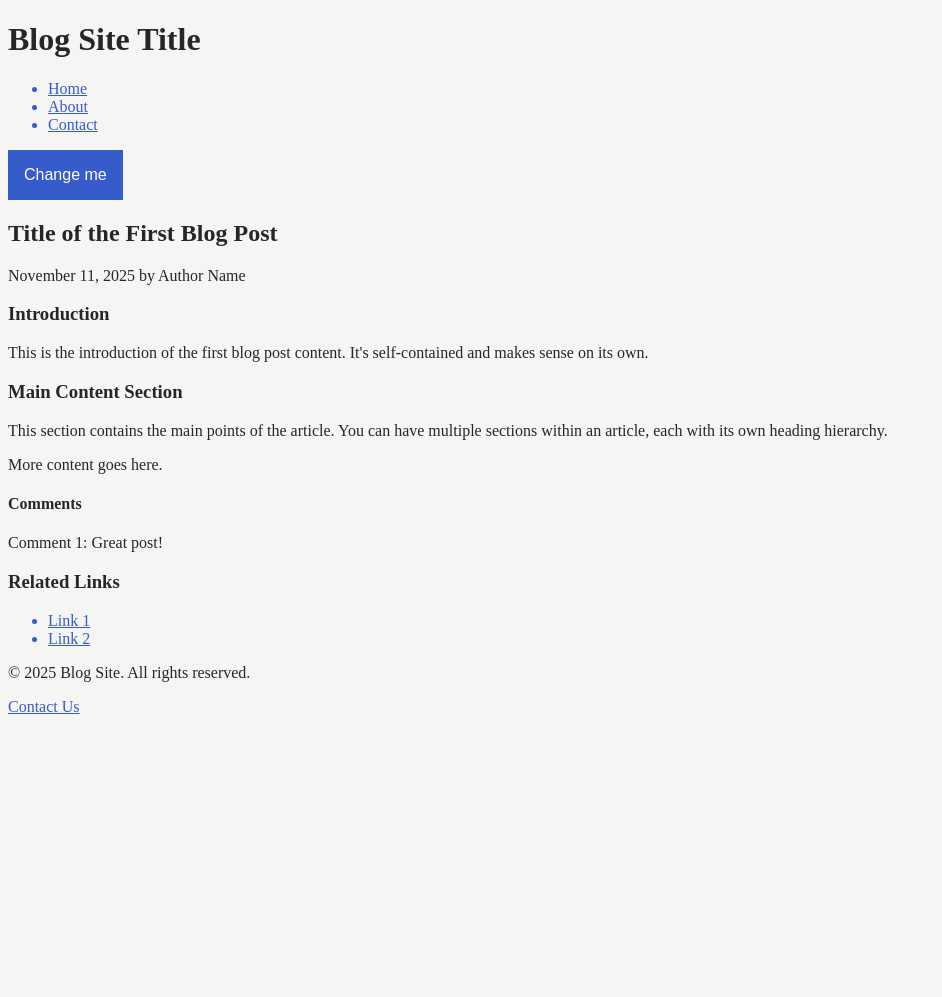
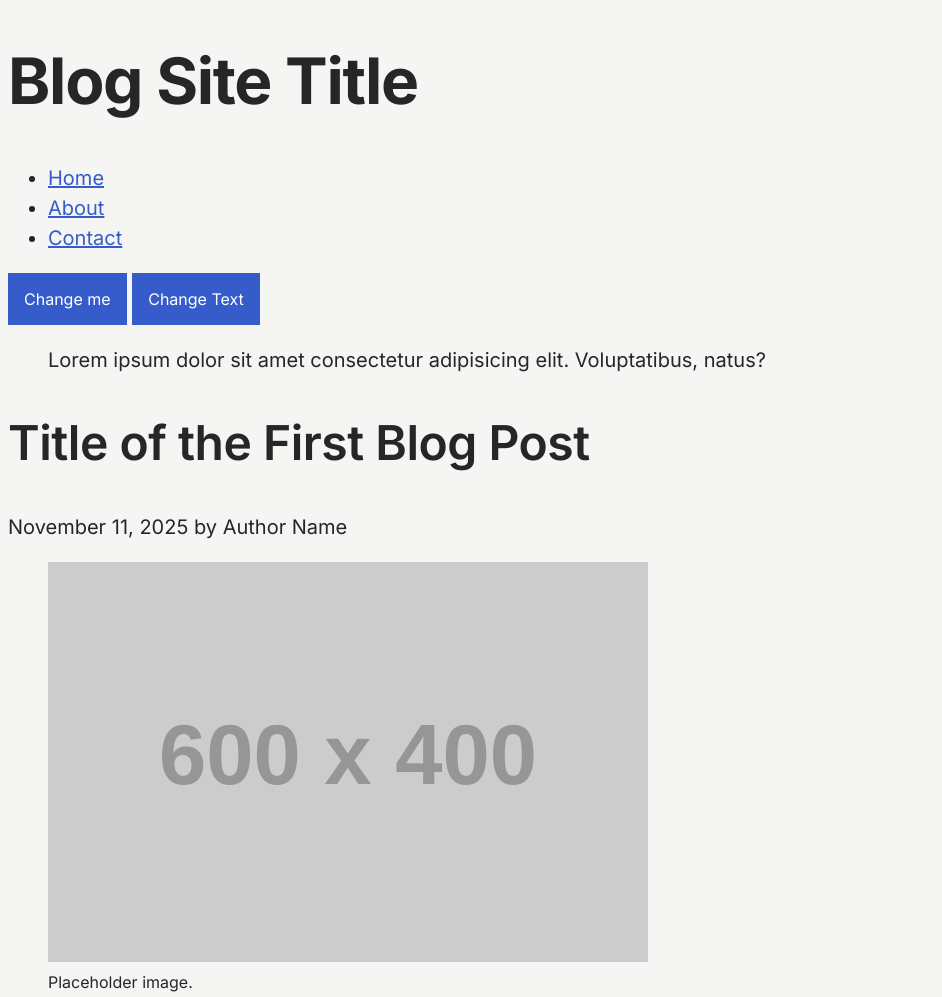
Before and after one commit to IDBCourses/kd401b-ht26-a3-Teddiefinstrom, a plain HTML site: page index.html in a window 1280 px wide. Shown: the top 997 px of the page, without its empty margins (0-942 px from the left). Before the commit the page ends 800 px from the top, so only its background shows below. Drawn offline with Linux system fonts and the light colour scheme; placeholder pictures from the web are drawn by us.

Commit message:
Add type scale

```diff
--- a/dark.css
+++ b/dark.css
@@ -6,28 +6,3 @@
   --color-surface: #383838;
   --color-on-primary: #262626;
 }
-
-body {
-  background-color: var(--color-bg);
-  color: var(--color-text);
-}
-
-a {
-  color: var(--color-accent);
-}
-
-a:hover {
-  color: var(--color-accent-hover);
-}
-
-button {
-  background-color: var(--color-accent);
-  color: var(--color-on-primary);
-  border: none;
-  padding: 1rem 1rem;
-  text-align: center;
-  text-decoration: none;
-  display: inline-block;
-  font-size: 16px;
-  cursor: pointer;
-}
--- /dev/null
+++ b/font.css
@@ -0,0 +1,33 @@
+:root {
+  --font-family: "Inter", sans-serif;
+
+  --h1-font-family: var(--font-family);
+  --h1-weight: 700;
+  --h1-size: 4rem;
+  --h1-line-height: 1.2;
+  --h1-letter-spacing: -0.02em;
+
+  --h2-font-family: var(--font-family);
+  --h2-weight: 600;
+  --h2-size: 3rem;
+  --h2-line-height: 1.2;
+  --h2-letter-spacing: -0.01em;
+
+  --h3-font-family: var(--font-family);
+  --h3-weight: 600;
+  --h3-size: 2rem;
+  --h3-line-height: 1.3;
+  --h3-letter-spacing: 0em;
+
+  --body-font-family: var(--font-family);
+  --body-weight: 400;
+  --body-size: 1.25rem;
+  --body-line-height: 1.5;
+  --body-letter-spacing: 0em;
+
+  --caption-font-family: var(--font-family);
+  --caption-weight: 400;
+  --caption-size: 1rem;
+  --caption-line-height: 1.5;
+  --caption-letter-spacing: 0em;
+}
--- a/index.html
+++ b/index.html
@@ -6,8 +6,15 @@
     <title>Portfolio: [Insert Name Here]</title>
     <script src="script.js" type="module"></script>
     <!-- Optional: Link to a CSS file if desired -->
-    <link rel="stylesheet" href="dark.css" />
+    <link rel="stylesheet" href="style.css" />
     <link id="theme" rel="stylesheet" href="light.css" />
+    <link id="fonts" rel="stylesheet" href="font.css" />
+    <link rel="preconnect" href="https://fonts.googleapis.com" />
+    <link rel="preconnect" href="https://fonts.gstatic.com" crossorigin />
+    <link
+      href="https://fonts.googleapis.com/css2?family=Atkinson+Hyperlegible:ital,wght@0,400;0,700;1,400;1,700&family=Inter:ital,opsz,wght@0,14..32,100..900;1,14..32,100..900&display=swap"
+      rel="stylesheet"
+    />
   </head>
 
   <body>
@@ -24,13 +31,25 @@
 
     <button id="toggle-theme">Change me</button>
 
+    <button id="toggle-reading" type="button">Change Text</button>
+
     <main>
+      <blockquote>
+        <p>
+          Lorem ipsum dolor sit amet consectetur adipisicing elit. Voluptatibus,
+          natus?
+        </p>
+      </blockquote>
       <!-- Blog Post 1 -->
       <article>
         <h2>Title of the First Blog Post</h2>
         <p>
           <time datetime="2025-11-11">November 11, 2025</time> by Author Name
         </p>
+        <figure>
+          <img src="https://placehold.co/600x400" alt="Placeholder image" />
+          <figcaption>Placeholder image.</figcaption>
+        </figure>
         <section>
           <h3>Introduction</h3>
           <p>
--- a/light.css
+++ b/light.css
@@ -5,30 +5,5 @@
   --color-accent-hover: hsl(225, 59%, 40%);
   --color-surface: #e5e5e5;
   --color-on-primary: #ffffff;
+
 }
-
-body {
-  background-color: var(--color-bg);
-  color: var(--color-text);
-}
-
-li,
-a {
-  color: var(--color-accent);
-}
-
-a:hover {
-  color: var(--color-accent-hover);
-}
-
-button {
-  background-color: var(--color-accent);
-  color: var(--color-on-primary);
-  border: none;
-  padding: 1rem 1rem;
-  text-align: center;
-  text-decoration: none;
-  display: inline-block;
-  font-size: 16px;
-  cursor: pointer;
-}
--- /dev/null
+++ b/readable.css
@@ -0,0 +1,33 @@
+:root {
+  --font-family: "Atkinson Hyperlegible", sans-serif;
+
+  --h1-font-family: var(--font-family);
+  --h1-weight: 700;
+  --h1-size: 4rem;
+  --h1-line-height: 1.2;
+  --h1-letter-spacing: -0.02em;
+
+  --h2-font-family: var(--font-family);
+  --h2-weight: 600;
+  --h2-size: 3rem;
+  --h2-line-height: 1.2;
+  --h2-letter-spacing: -0.01em;
+
+  --h3-font-family: var(--font-family);
+  --h3-weight: 600;
+  --h3-size: 2rem;
+  --h3-line-height: 1.3;
+  --h3-letter-spacing: 0em;
+
+  --body-font-family: var(--font-family);
+  --body-weight: 400;
+  --body-size: 1.25rem;
+  --body-line-height: 1.5;
+  --body-letter-spacing: 0em;
+
+  --caption-font-family: var(--font-family);
+  --caption-weight: 400;
+  --caption-size: 1rem;
+  --caption-line-height: 1.5;
+  --caption-letter-spacing: 0em;
+}
--- a/script.js
+++ b/script.js
@@ -1,10 +1,20 @@
-const toggleBtn = document.getElementById("toggle-theme");
+const toggleThemeBtn = document.getElementById("toggle-theme");
 const modeToggle = document.getElementById("theme");
+const toggleReadingBtn = document.getElementById("toggle-reading");
+const fontToggle = document.getElementById("fonts");
 
-toggleBtn.addEventListener("click", () => {
+toggleThemeBtn.addEventListener("click", () => {
   if (modeToggle.getAttribute("href") === "light.css") {
     modeToggle.href = "dark.css";
   } else {
     modeToggle.href = "light.css";
   }
 });
+
+toggleReadingBtn.addEventListener("click", () => {
+  if (fontToggle.getAttribute("href") === "font.css") {
+    fontToggle.href = "readable.css";
+  } else {
+    fontToggle.href = "font.css";
+  }
+});
--- /dev/null
+++ b/style.css
@@ -0,0 +1,67 @@
+
+body {
+  background-color: var(--color-bg);
+  color: var(--color-text);
+  font-family: var(--body-font-family);
+  font-weight: var(--body-weight);
+  font-size: var(--body-size);
+  line-height: var(--body-line-height);
+  letter-spacing: var(--body-letter-spacing);
+}
+
+h1 {
+  font-family: var(--h1-font-family);
+  font-weight: var(--h1-weight);
+  font-size: var(--h1-size);
+  line-height: var(--h1-line-height);
+  letter-spacing: var(--h1-letter-spacing);
+}
+
+h2 {
+  font-family: var(--h2-font-family);
+  font-weight: var(--h2-weight);
+  font-size: var(--h2-size);
+  line-height: var(--h2-line-height);
+  letter-spacing: var(--h2-letter-spacing);
+}
+
+h3 {
+  font-family: var(--h3-font-family);
+  font-weight: var(--h3-weight);
+  font-size: var(--h3-size);
+  line-height: var(--h3-line-height);
+  letter-spacing: var(--h3-letter-spacing);
+}
+
+figcaption {
+  font-family: var(--caption-font-family);
+  font-weight: var(--caption-weight);
+  font-size: var(--caption-size);
+  line-height: var(--caption-line-height);
+  letter-spacing: var(--caption-letter-spacing);
+}
+
+p {
+  max-width: 70ch;
+}
+
+a {
+  color: var(--color-accent);
+}
+
+a:hover {
+  color: var(--color-accent-hover);
+}
+
+button {
+  background-color: var(--color-accent);
+  color: var(--color-on-primary);
+  border: none;
+  padding: 1rem 1rem;
+  text-align: center;
+  text-decoration: none;
+  display: inline-block;
+  font-size: 1rem;
+  font-family: var(--font-family);
+  cursor: pointer;
+}
```
